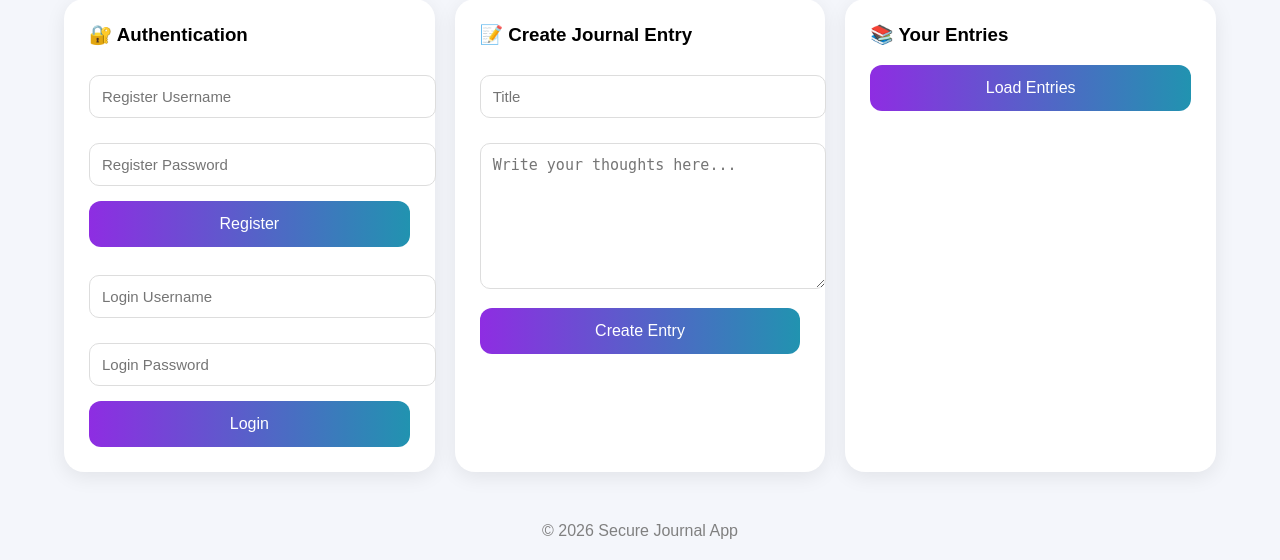
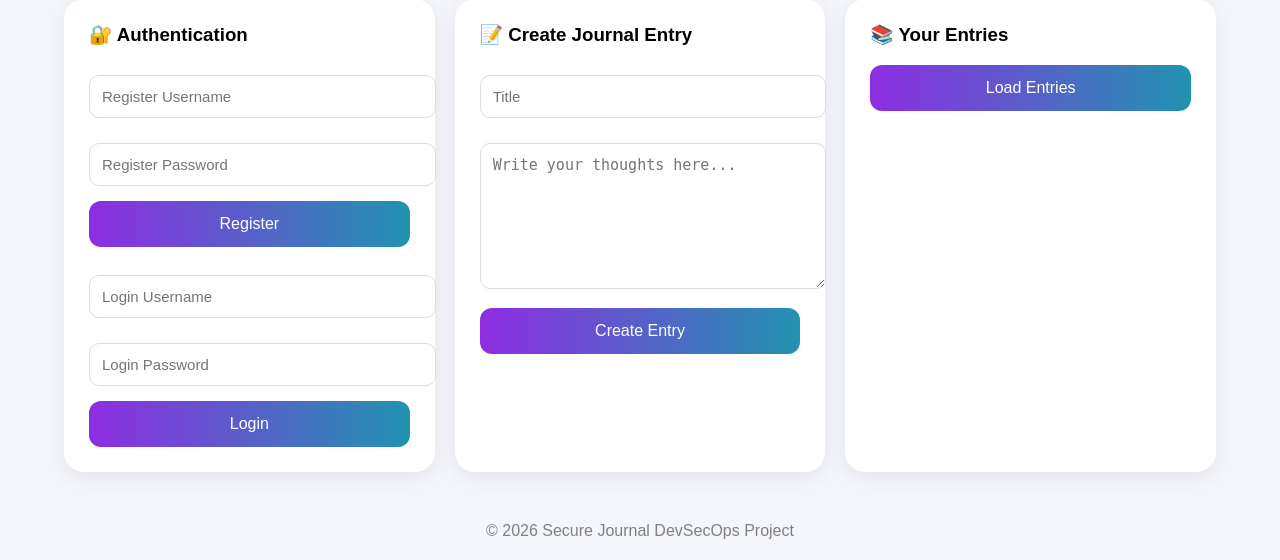
Before and after one commit to AthulPS7/secure-journal-app, a Flask app: page /app in a window 1280 px wide. Shown: the part 386-946 px from the top of the page. Run offline with Flask 3, Linux system fonts and the light colour scheme.

Commit message:
Test CI CD deployment

```diff
--- a/templates/index.html
+++ b/templates/index.html
@@ -181,7 +181,7 @@
     </div>
 
     <div class="footer">
-        © 2026 Secure Journal App
+        © 2026 Secure Journal DevSecOps Project
     </div>
 
 <script>
```
